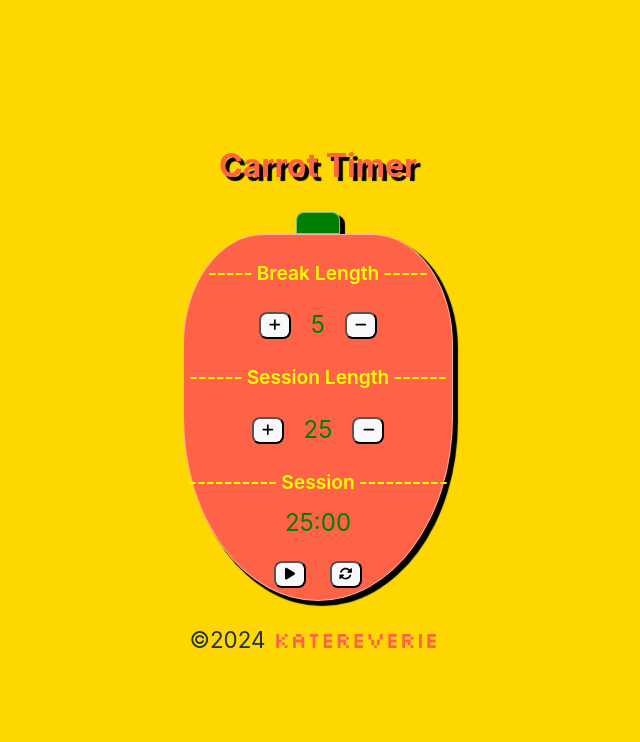
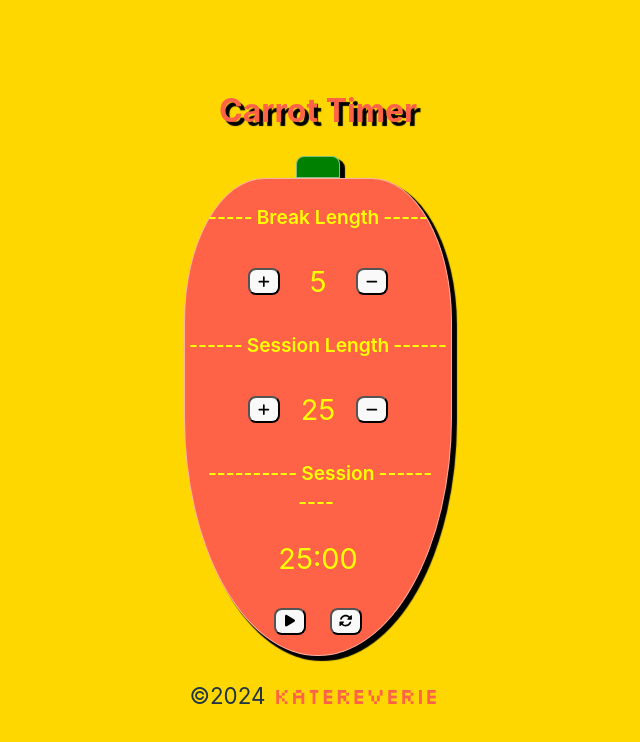
Before and after one commit to katereverie/fcc-proj-PomodoroTimer, a React (Vite) app in the folder pomodoro-timer/: page / in a window 1280 px wide. Shown: the top 742 px of the page, without its empty margins (322-962 px from the left). Built offline with nearby package versions, Linux system fonts and the light colour scheme.

Commit message:
update: layput, color

```diff
--- a/pomodoro-timer/src/assets/styles/App.css
+++ b/pomodoro-timer/src/assets/styles/App.css
@@ -5,26 +5,20 @@
 }
 
 #app {
-  background-color: tomato;
+  background-color: rgb(255, 99, 71);
   border: 1px solid rgba(255, 255, 255, 0.5);
   border-radius: 30% 30% 50% 50%;
   box-shadow: 4px 4px 1px 1px black;
   max-width: 1280px;
   min-height: 200px;
   margin: 0 auto;
-
   text-align: center;
   display: flex;
   flex-direction: column;
-  align-items: center;
-}
-
-#grass-wrapper {
-  display: flex;
 }
 
 .grass {
-  background-color: green;
+  background-color: rgb(0, 128, 0);
   border: 1px solid rgba(255, 255, 255, 0.5);
   border-radius: 8px 8px 0 0;
   box-shadow: 4px 4px 1px 1px black;
@@ -36,17 +30,16 @@
 .setter-wrapper {
   display: flex;
   flex-direction: column;
-  align-items: center;
-  justify-content: center;
 }
 
 .timer-wrapper {
   display: flex;
   flex-direction: column;
+  align-items: center;
 }
 
 .btn-wrapper {
-  margin: 12px;
+  margin: 20px;
   display: flex;
   align-items: center;
   justify-content: center;
@@ -54,6 +47,9 @@
 
 #break-label {
   margin-top: 24px;
+}
+#timer-label {
+  width: 236px;
 }
 
 
@@ -65,6 +61,7 @@
 #session-label::after {
   content: '------';
 }
+
 #timer-label::before,
 #timer-label::after {
   content: '----------';
@@ -73,12 +70,17 @@
 #break-length,
 #session-length,
 #time-left {
-  color: green;
-  font-size: 1.5em;
+  width: 36px;
+  color: rgb(255, 255, 0);
+  font-size: 1.8em;
   margin: 8px 8px;
+}
+#time-left {
+  width: 88px;
+  margin-top: 20px;
 }
 
 #author {
   font-family: Silkscreen;
-  color: tomato;
+  color: rgb(255, 99, 71);
 }
--- a/pomodoro-timer/src/assets/styles/index.css
+++ b/pomodoro-timer/src/assets/styles/index.css
@@ -16,7 +16,6 @@ body {
   background-color: gold;
   margin: 0;
   display: flex;
-  flex-direction: column;
   align-items: center;
   justify-content: center;
   min-width: 320px;
@@ -42,7 +41,7 @@ button {
   cursor: pointer;
 }
 button:hover {
-  border-color: tomato;
+  border-color: rgb(255, 99, 71);
 }
 button:active {
   transform: translate(1px, 1px);
@@ -50,7 +49,7 @@ button:active {
 
 h1 {
   text-shadow: 4px 4px 1px black;
-  color: tomato;
+  color: rgb(255, 99, 71);
 }
 
 a {
@@ -61,8 +60,8 @@ a {
 }
 a:hover{
   cursor: pointer;
-  background-color: white;
-  box-shadow: 0 0 8px white;
+  background-color: rgb(255, 255, 255);
+  box-shadow: 0 0 8px rgb(255, 255, 255);
   transition: ease 0.5s;
 }
 
@@ -73,9 +72,9 @@ p {
 @media (prefers-color-scheme: light) {
   :root {
     color: #213547;
-    background-color: #ffffff;
+    background-color: rgb(255, 255, 255);
   }
   button {
-    background-color: #f9f9f9;
+    background-color: rgb(249, 249, 249);
   }
 }
```
